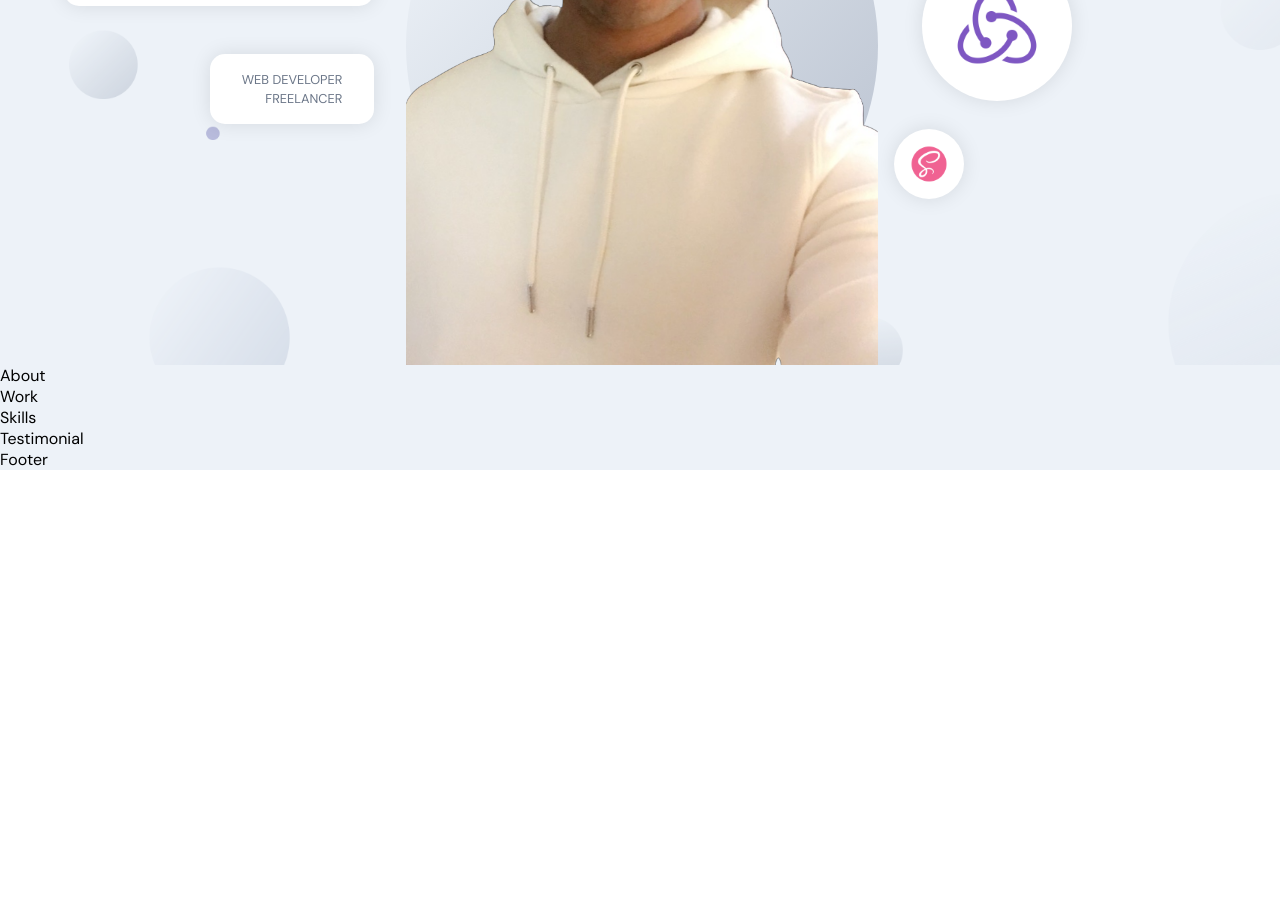
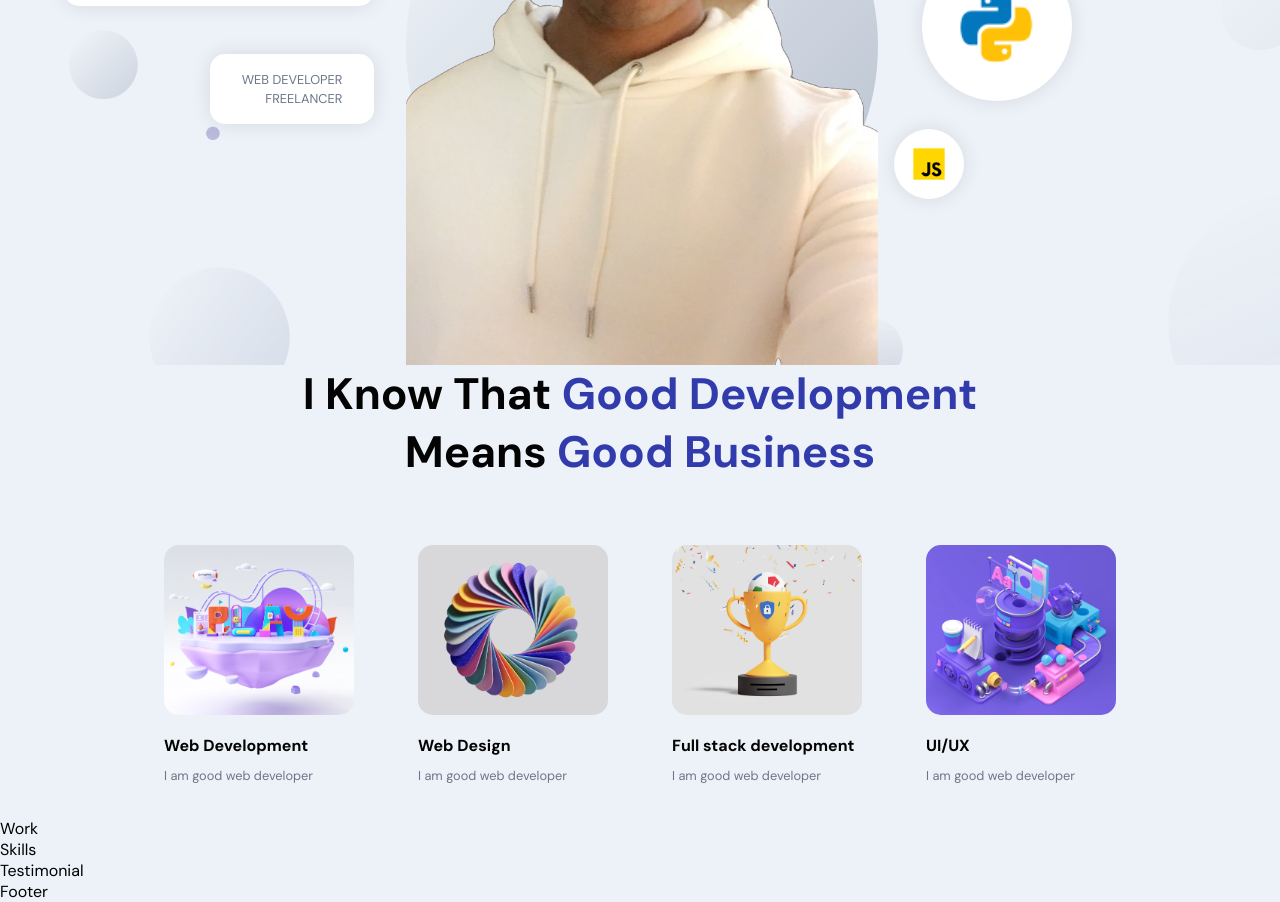
Before and after one commit to AbhinavTheOG/Portfolio, a React (Create React App) app in the folder frontend_react/: page / in a window 1280 px wide. Shown: the part 440-1342 px from the top of the page. Before the commit the page ends 910 px from the top, so only its background shows below. Built offline with nearby package versions, Linux system fonts and the light colour scheme.

Commit message:
Implemented About section

```diff
--- a/frontend_react/src/container/About/About.jsx
+++ b/frontend_react/src/container/About/About.jsx
@@ -1,8 +1,58 @@
-import React from "react";
+import React, { useState, useEffect } from "react";
 import "./About.scss";
+import { motion } from "framer-motion";
+import { images } from "../../constants";
+const abouts = [
+  {
+    title: "Web Development",
+    description: "I am good web developer",
+    imgUrl: images.about01,
+  },
+  {
+    title: "Web Design",
+    description: "I am good web developer",
+    imgUrl: images.about02,
+  },
+  {
+    title: "Full stack development",
+    description: "I am good web developer",
+    imgUrl: images.about03,
+  },
+  {
+    title: "UI/UX",
+    description: "I am good web developer",
+    imgUrl: images.about04,
+  },
+];
+const About = () => {
+  return (
+    <>
+      <h2 className="head-text">
+        I Know that <span>Good Development</span> <br />
+        means <span>Good Business</span>
+      </h2>
 
-const About = () => {
-  return <div>About</div>;
+      <div className="app__profiles">
+        {abouts.map((about, index) => (
+          <motion.div
+            whileInView={{ opacity: 1 }}
+            whileHover={{ scale: 1.1 }}
+            transition={{ duration: 0.5, type: "tween" }}
+            className="app__profile-item"
+            key={about.title + index}
+          >
+            <img src={about.imgUrl} alt={about.title} />
+            <h2 className="bold-text" style={{ marginTop: 20 }}>
+              {about.title}
+            </h2>
+            <p className="p-text" style={{ marginTop: 10 }}>
+              {about.description}
+            </p>
+          </motion.div>
+        ))}
+      </div>
+    </>
+  );
 };
 
 export default About;
--- a/frontend_react/src/container/About/About.scss
+++ b/frontend_react/src/container/About/About.scss
@@ -0,0 +1,38 @@
+.app__about {
+  flex: 1;
+  width: 100%;
+  flex-direction: column;
+}
+
+.app__profiles {
+  display: flex;
+  justify-content: center;
+  align-items: flex-start;
+  flex-wrap: wrap;
+  margin-top: 2rem;
+}
+
+.app__profile-item {
+  width: 190px;
+  display: flex;
+  justify-content: flex-start;
+  align-items: flex-start;
+  flex-direction: column;
+  margin: 2rem;
+
+  img {
+    width: 100%;
+    height: 170px;
+    border-radius: 15px;
+    object-fit: cover;
+  }
+
+  @media screen and (min-width: 2000px) {
+    width: 370px;
+    margin: 2rem 4rem;
+
+    img {
+      height: 320px;
+    }
+  }
+}
--- a/frontend_react/src/container/Header/Header.jsx
+++ b/frontend_react/src/container/Header/Header.jsx
@@ -57,11 +57,13 @@
         whileInView={scaleVariants.whileInView}
         className="app__header-circles"
       >
-        {[images.flutter, images.redux, images.sass].map((circle, index) => (
-          <div className="circle-cmp app__flex" key={`circle-${index}`}>
-            <img src={circle} alt="profile_bg" />
-          </div>
-        ))}
+        {[images.react, images.python, images.javascript].map(
+          (circle, index) => (
+            <div className="circle-cmp app__flex" key={`circle-${index}`}>
+              <img src={circle} alt="profile_bg" />
+            </div>
+          )
+        )}
       </motion.div>
     </div>
   );
```
